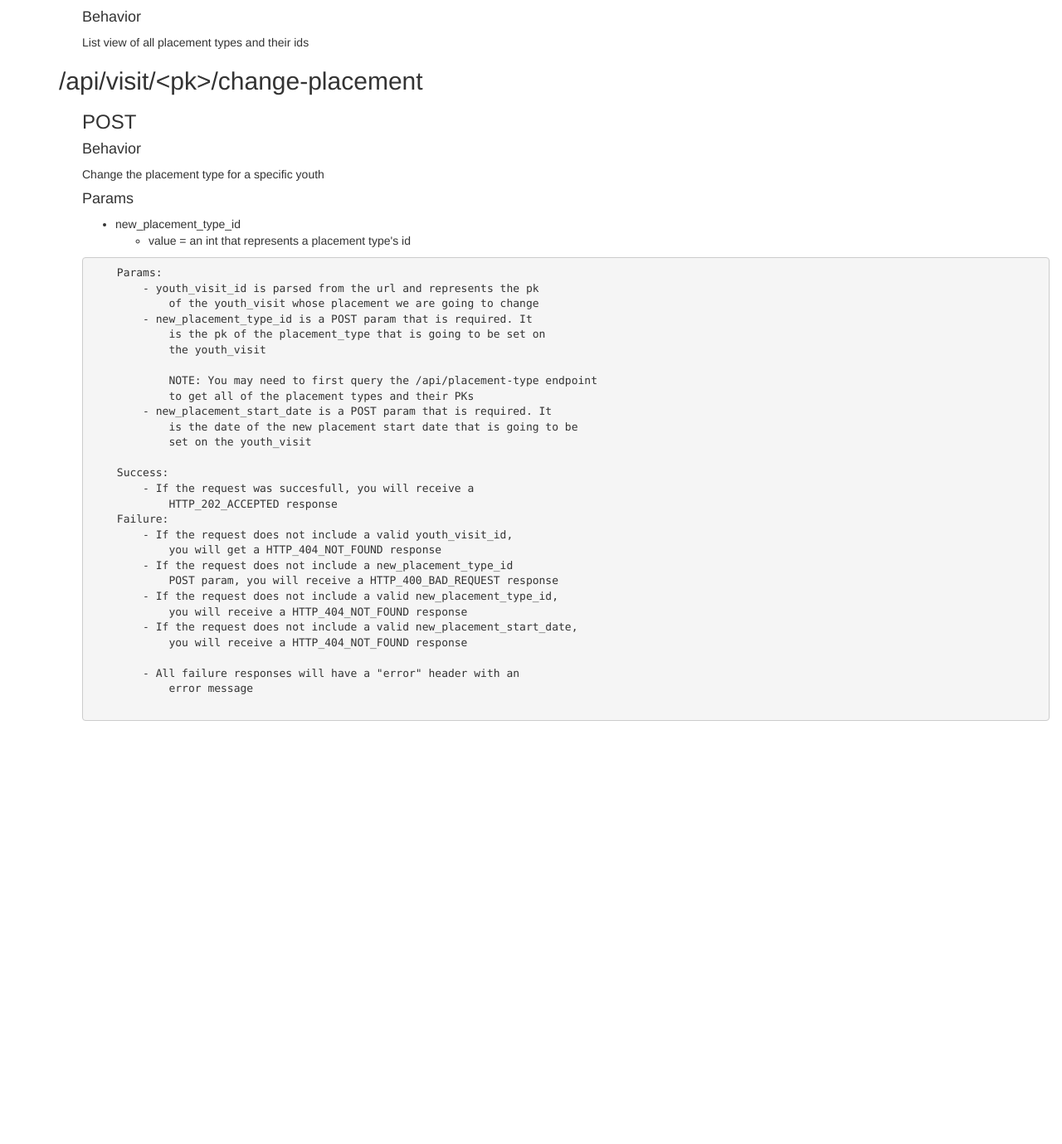
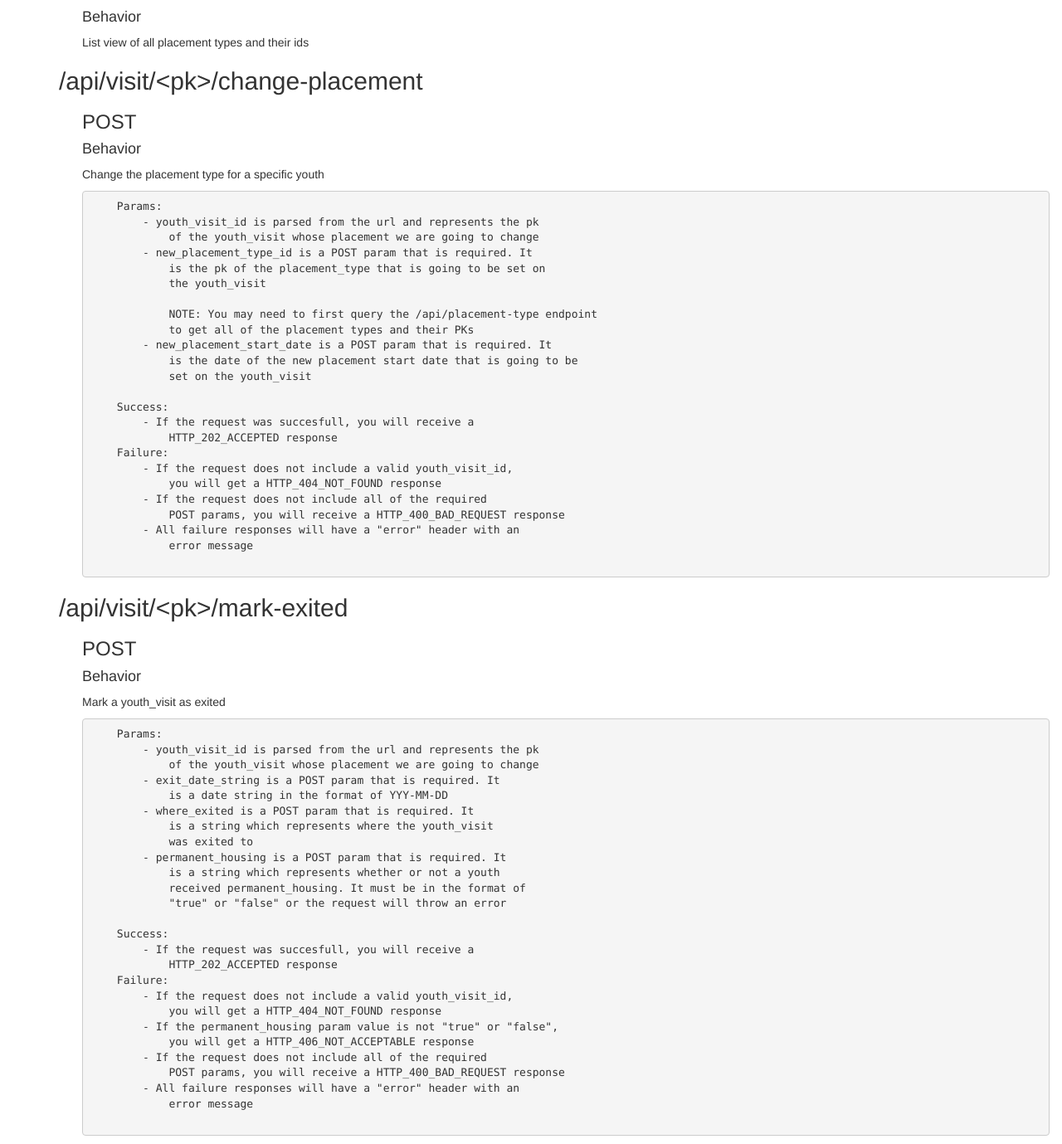
Before and after one commit to ddmiller1995/InForm, a Django app: template src/api/templates/api/docs.html in a window 1280 px wide. Shown: the part 787-2166 px from the top of the page at 83% size. Before the commit the page ends 1656 px from the top, so only its background shows below. Run offline with Django 3.2, Linux system fonts and the light colour scheme; the template is opened without the code that fills it, so the values that code supplies are empty; some libraries are stand-ins or nearby versions.

Commit message:
implement, unit test, and document mark as exited endpoint

```diff
--- a/src/api/templates/api/docs.html
+++ b/src/api/templates/api/docs.html
@@ -95,13 +95,6 @@
                 <h3>POST</h3>
                 <h4>Behavior</h4>
                 <p>Change the placement type for a specific youth</p>
-                <h4>Params</h4>
-                <ul>
-                    <li>new_placement_type_id</li>
-                    <ul>
-                        <li>value = an int that represents a placement type's id</li>
-                    </ul>
-                </ul>
 
                 <pre>
     Params:
@@ -123,13 +116,8 @@
     Failure:
         - If the request does not include a valid youth_visit_id,
             you will get a HTTP_404_NOT_FOUND response
-        - If the request does not include a new_placement_type_id
-            POST param, you will receive a HTTP_400_BAD_REQUEST response
-        - If the request does not include a valid new_placement_type_id,
-            you will receive a HTTP_404_NOT_FOUND response
-        - If the request does not include a valid new_placement_start_date,
-            you will receive a HTTP_404_NOT_FOUND response
-
+        - If the request does not include all of the required
+            POST params, you will receive a HTTP_400_BAD_REQUEST response
         - All failure responses will have a "error" header with an
             error message
                 </pre>
@@ -137,6 +125,47 @@
             </div>
         </div>
 
+        <div class="endpoint">
+            <div class="path">
+                <h2>/api/visit/&lt;pk&gt;/mark-exited</h2>
+            </div>
+
+
+            <div class="method">
+                <h3>POST</h3>
+                <h4>Behavior</h4>
+                <p>Mark a youth_visit as exited</p>
+
+                <pre>
+    Params:
+        - youth_visit_id is parsed from the url and represents the pk
+            of the youth_visit whose placement we are going to change
+        - exit_date_string is a POST param that is required. It
+            is a date string in the format of YYY-MM-DD
+        - where_exited is a POST param that is required. It
+            is a string which represents where the youth_visit
+            was exited to
+        - permanent_housing is a POST param that is required. It
+            is a string which represents whether or not a youth
+            received permanent_housing. It must be in the format of
+            "true" or "false" or the request will throw an error
+
+    Success:
+        - If the request was succesfull, you will receive a
+            HTTP_202_ACCEPTED response
+    Failure:
+        - If the request does not include a valid youth_visit_id,
+            you will get a HTTP_404_NOT_FOUND response
+        - If the permanent_housing param value is not "true" or "false",
+            you will get a HTTP_406_NOT_ACCEPTABLE response
+        - If the request does not include all of the required
+            POST params, you will receive a HTTP_400_BAD_REQUEST response
+        - All failure responses will have a "error" header with an
+            error message
+                </pre>
+
+            </div>
+        </div>
 
     </div>
 
--- a/src/api/urls.py
+++ b/src/api/urls.py
@@ -25,6 +25,8 @@ urlpatterns = [
         name='youth-change-placement'),
     url(r'^visit/(?P<youth_visit_id>[0-9]+)/change-placement/$', views.YouthChangePlacement.as_view(), \
         name='youth-change-placement'),
+    url(r'^visit/(?P<youth_visit_id>[0-9]+)/mark-exited/$', views.YouthMarkExited.as_view(), \
+        name='youth-mark-exited'),
     url(r'docs/$', views.api_docs, name='docs')
 ]
 urlpatterns = format_suffix_patterns(urlpatterns)
```
Also changed, not shown: src/api/tests.py (+55 -0 lines), src/api/views.py (+51 -1 lines).
